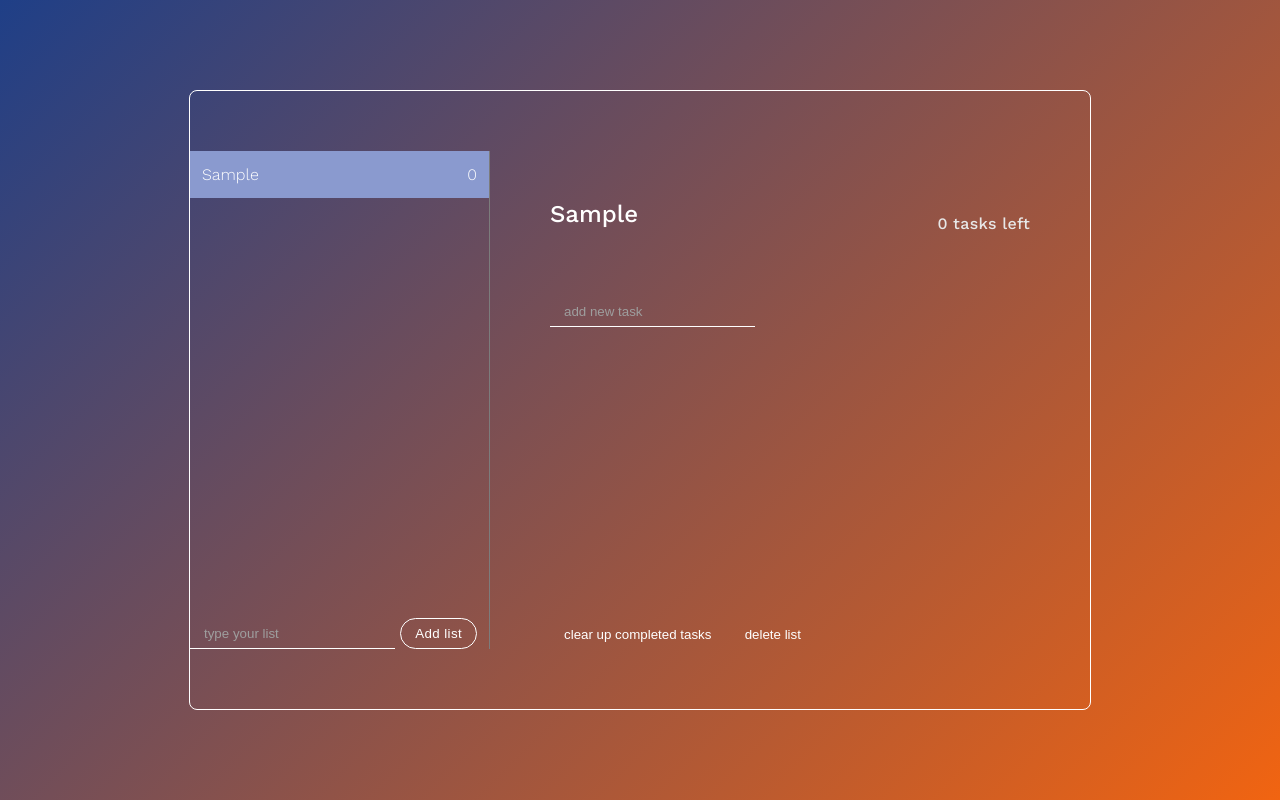
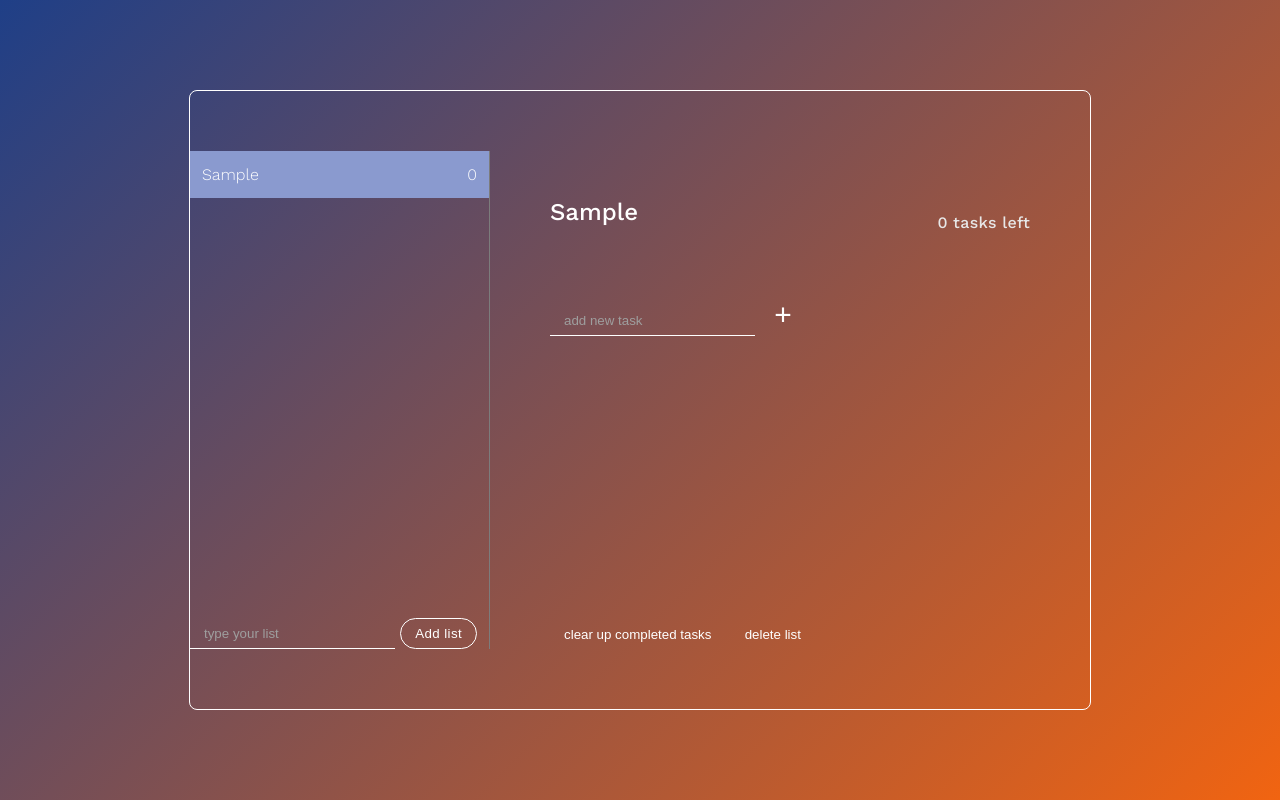
Before and after one commit to TobiaszLos/task-management---Typescript, a website built with webpack: page src/index.html in a window 1280 px wide. Both pictures are taken after typing "Sample" into the empty fields and a click on the button "Add list". Built offline with nearby package versions, Linux system fonts and the light colour scheme.

Commit message:
btn add task

```diff
--- a/public/style.css
+++ b/public/style.css
@@ -164,6 +164,11 @@ li[active-list]:not(.disable):hover {
   letter-spacing: 0.3px;
 }
 
+.btn.add-task-plus{
+  font-size: 30px;
+  line-height: 30px;
+}
+
 .inputCss.add-task-input {
   /* padding: 0.7rem 1.4rem;
   color: #fff;
--- a/src/index.html
+++ b/src/index.html
@@ -53,6 +53,7 @@
             placeholder="add new task"
             type="text"
           />
+          <button class="btn add-task-plus">+</button>
         </form>
 
         <div class="tasks-box" data-tasks-container>
```
